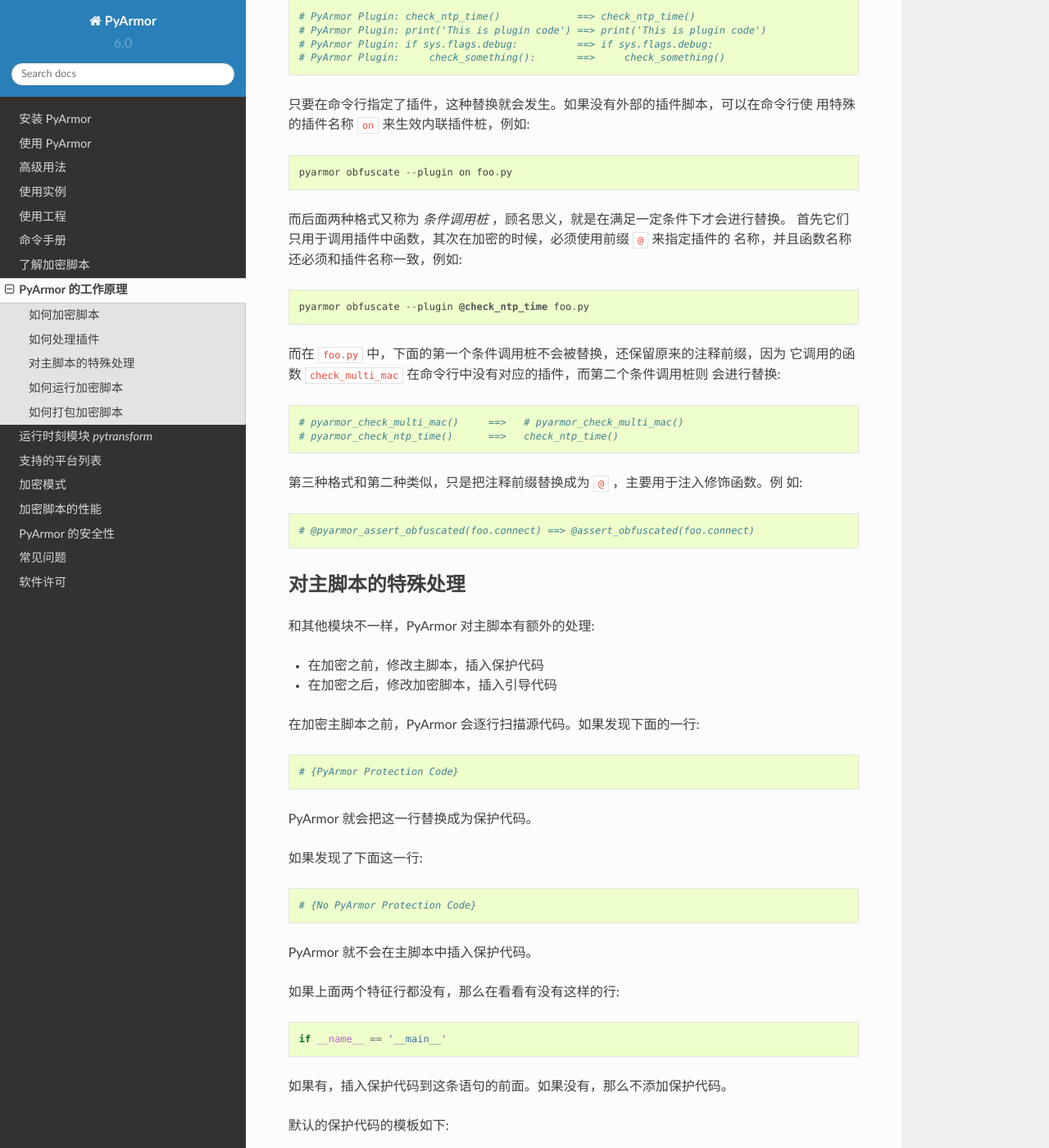
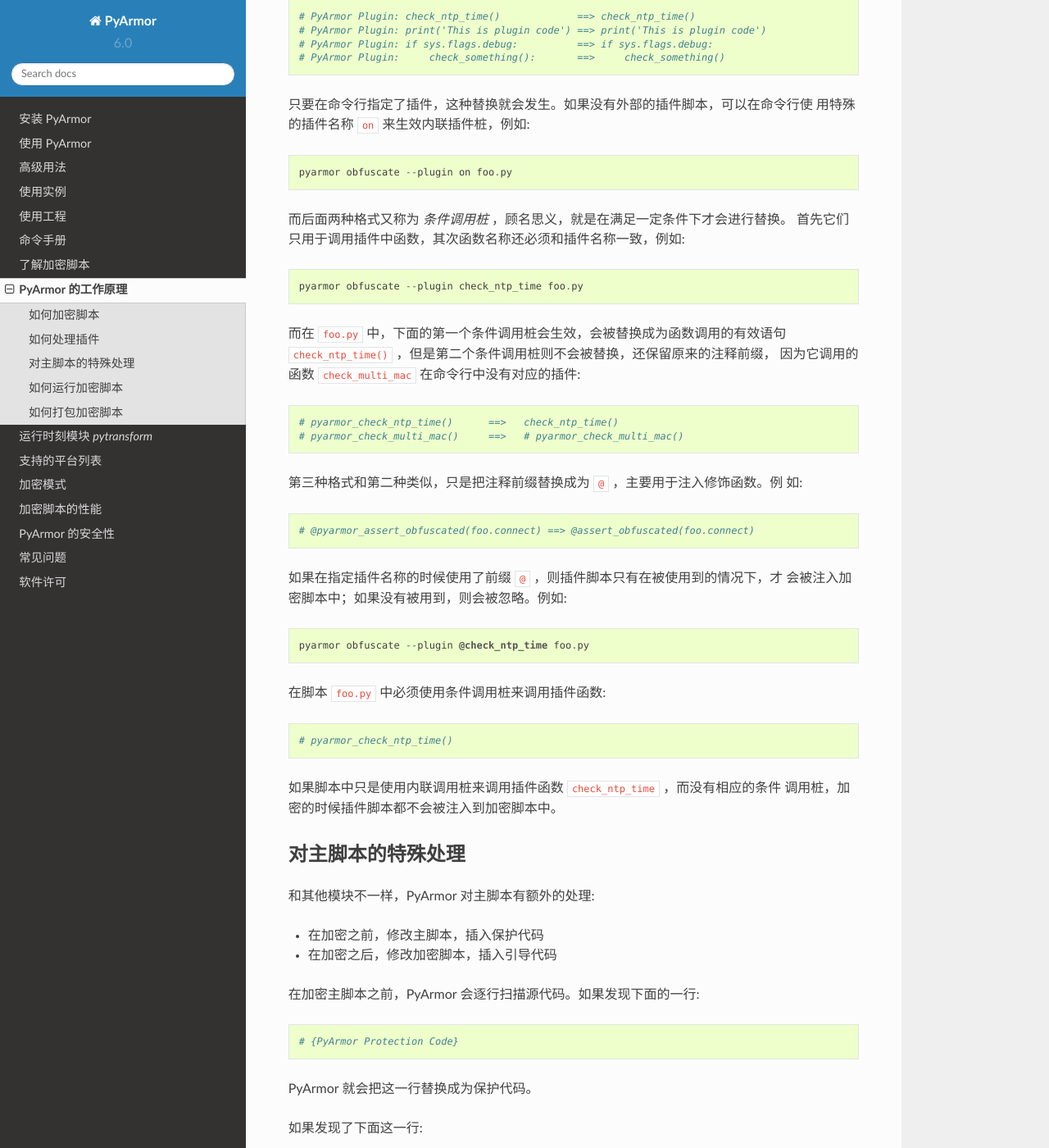
Before and after one commit to dashingsoft/pyarmor-docs-zh, a Sphinx documentation site: the page built from docs/how-to-do.rst, in a window 1280 px wide and 1400 px high, scrolled down 3076 px. Shown: the whole window at 82% size. Built offline with Sphinx 7.4.7 and the Read the Docs theme 2.0.0, drawn with Linux system fonts in a browser that asks for light colours.

Commit message:
Refine plugin

```diff
--- a/docs/how-to-do.rst
+++ b/docs/how-to-do.rst
@@ -1,3 +1,5 @@
+.. _how pyarmor does it:
+
 PyArmor 的工作原理
 ==================
 
@@ -23,6 +25,8 @@
 就可以像正常脚本一样被运行。
 
 这是 PyArmor 的一个重要特征： **加密脚本无缝替换原来的脚本**
+
+.. _how to obfuscate scripts:
 
 .. _如何加密脚本:
 
@@ -146,22 +151,35 @@
     pyarmor obfuscate --plugin on foo.py
 
 而后面两种格式又称为 `条件调用桩` ，顾名思义，就是在满足一定条件下才会进行替换。
-首先它们只用于调用插件中函数，其次在加密的时候，必须使用前缀 ``@`` 来指定插件的
-名称，并且函数名称还必须和插件名称一致，例如::
+首先它们只用于调用插件中函数，其次函数名称还必须和插件名称一致，例如::
 
-    pyarmor obfuscate --plugin @check_ntp_time foo.py
+    pyarmor obfuscate --plugin check_ntp_time foo.py
 
-而在 ``foo.py`` 中，下面的第一个条件调用桩不会被替换，还保留原来的注释前缀，因为
-它调用的函数 ``check_multi_mac`` 在命令行中没有对应的插件，而第二个条件调用桩则
-会进行替换::
+而在 ``foo.py`` 中，下面的第一个条件调用桩会生效，会被替换成为函数调用的有效语句
+``check_ntp_time()`` ，但是第二个条件调用桩则不会被替换，还保留原来的注释前缀，
+因为它调用的函数 ``check_multi_mac`` 在命令行中没有对应的插件::
 
+    # pyarmor_check_ntp_time()      ==>   check_ntp_time()
     # pyarmor_check_multi_mac()     ==>   # pyarmor_check_multi_mac()
-    # pyarmor_check_ntp_time()      ==>   check_ntp_time()
 
 第三种格式和第二种类似，只是把注释前缀替换成为 ``@`` ，主要用于注入修饰函数。例
 如::
 
     # @pyarmor_assert_obfuscated(foo.connect) ==> @assert_obfuscated(foo.connect)
+
+如果在指定插件名称的时候使用了前缀 ``@`` ，则插件脚本只有在被使用到的情况下，才
+会被注入加密脚本中；如果没有被用到，则会被忽略。例如::
+
+    pyarmor obfuscate --plugin @check_ntp_time foo.py
+
+在脚本 ``foo.py`` 中必须使用条件调用桩来调用插件函数::
+
+    # pyarmor_check_ntp_time()
+
+如果脚本中只是使用内联调用桩来调用插件函数 ``check_ntp_time`` ，而没有相应的条件
+调用桩，加密的时候插件脚本都不会被注入到加密脚本中。
+
+.. _special handling of entry script:
 
 .. _对主脚本的特殊处理:
 
```
Also changed, not shown: other parts of docs/how-to-do.rst (+3 -0 lines).
